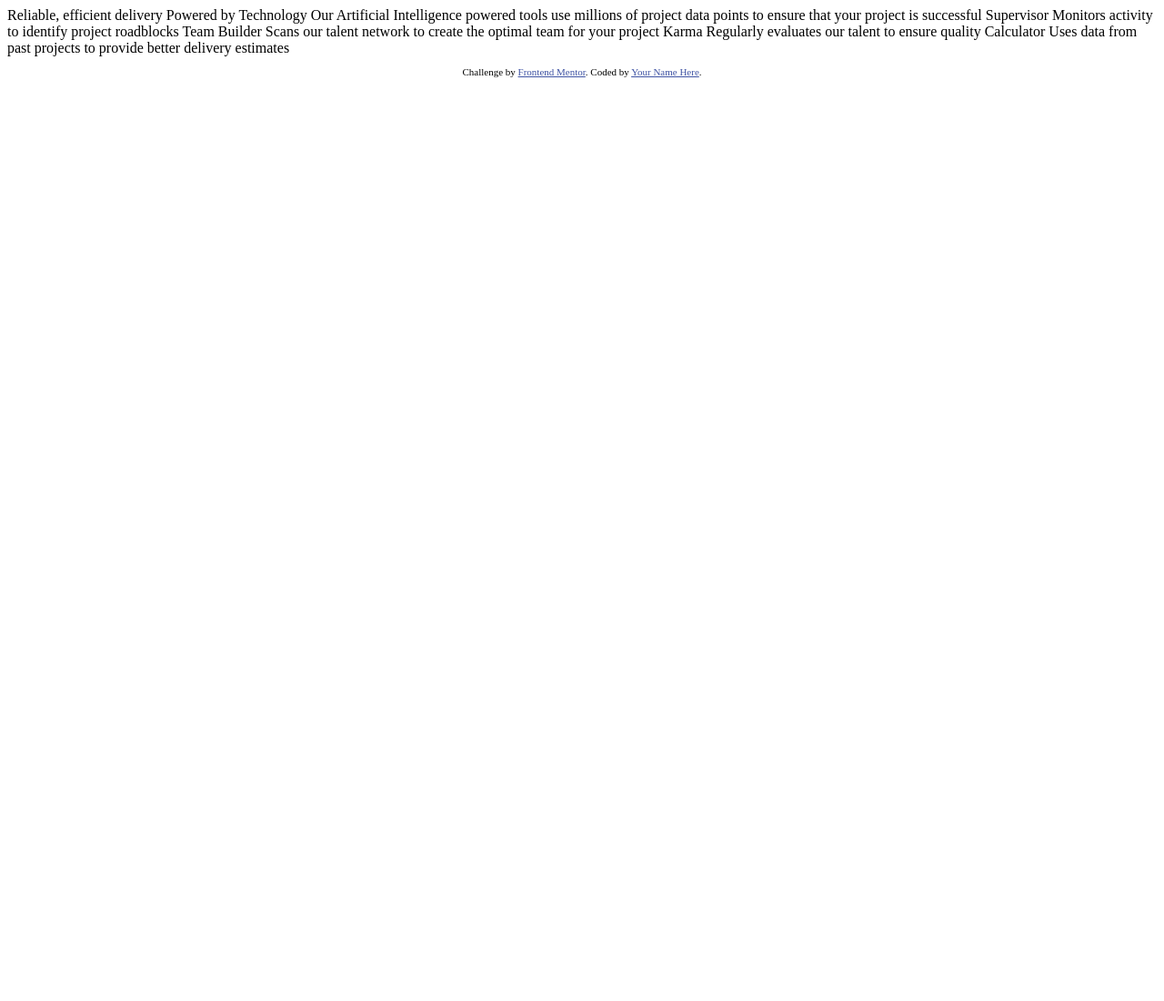
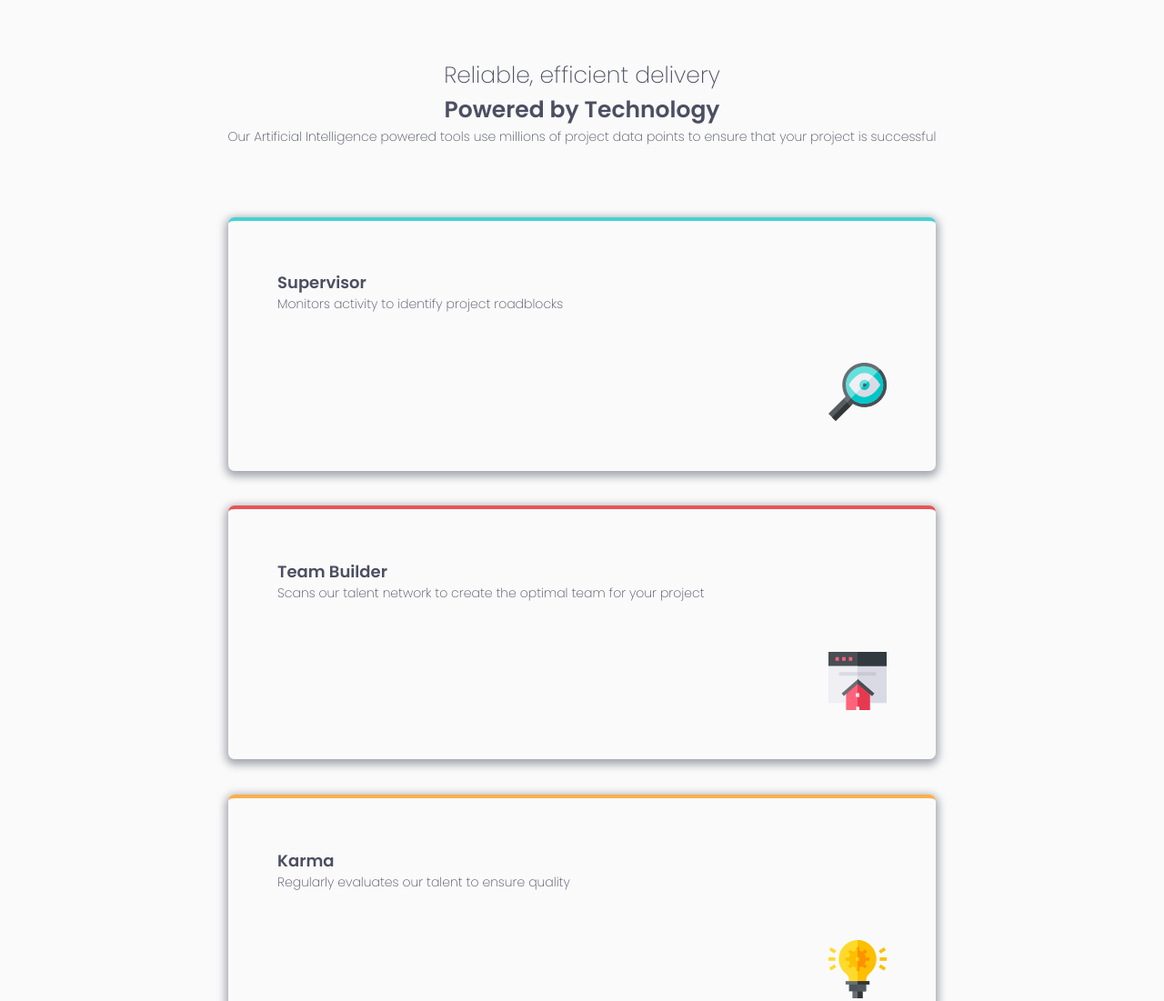
Before and after one commit to Diogovx/four-card-feature-section, a plain HTML site: page index.html in a window 1280 px wide. Shown: the top 1101 px of the page at 91% size. Before the commit the page ends 800 px from the top, so only its background shows below. Drawn offline with Linux system fonts and the light colour scheme.

Commit message:
Added css

```diff
--- a/index.html
+++ b/index.html
@@ -2,44 +2,56 @@
 <html lang="en">
 <head>
   <meta charset="UTF-8">
-  <meta name="viewport" content="width=device-width, initial-scale=1.0"> <!-- displays site properly based on user's device -->
+  <meta name="viewport" content="width=device-width, initial-scale=1.0">
 
+  <link rel="stylesheet" href="main.css">
   <link rel="icon" type="image/png" sizes="32x32" href="./images/favicon-32x32.png">
 
   <title>Frontend Mentor | Four card feature section</title>
 
-  <!-- Feel free to remove these styles or customise in your own stylesheet 👍 -->
-  <style>
-    .attribution { font-size: 11px; text-align: center; }
-    .attribution a { color: hsl(228, 45%, 44%); }
-  </style>
 </head>
 <body>
 
-  Reliable, efficient delivery
-  Powered by Technology
+  <main>
+    <h1>
+      Reliable, efficient delivery
+      <strong>Powered by Technology</strong>
+    </h1>
 
-  Our Artificial Intelligence powered tools use millions of project data points
-  to ensure that your project is successful
+    <p>
+      Our Artificial Intelligence powered tools use millions of project data points
+      to ensure that your project is successful
+    </p>
+    <div class="grid">
 
-  Supervisor
-  Monitors activity to identify project roadblocks
+      <div class="Supervisor">
+        <h2>Supervisor</h2>
+        <p>Monitors activity to identify project roadblocks</p>
+        <img src="images/icon-supervisor.svg" alt="Supervisor">
+      </div>
 
-  Team Builder
-  Scans our talent network to create the optimal team for your project
+      <section>
+        <div class="TeamBuilder">
+          <h2>Team Builder</h2>
+          <p>Scans our talent network to create the optimal team for your project</p>
+          <img src="images/icon-team-builder.svg" alt="Team Builder">
+        </div>
 
-  Karma
-  Regularly evaluates our talent to ensure quality
+        <div class="Karma">
+          <h2>Karma</h2>
+          <p>Regularly evaluates our talent to ensure quality</p>
+          <img src="images/icon-karma.svg" alt="Karma">
+        </div>
+      </section>
 
-  Calculator
-  Uses data from past projects to provide better delivery estimates
+      <div class="Calculator">
+        <h2>Calculator</h2>
+        <p>Uses data from past projects to provide better delivery estimates</p>
+        <img src="images/icon-calculator.svg" alt="Calculator">
+      </div>
+    </div>
+  </main>
 
 
-  <footer>
-    <p class="attribution">
-      Challenge by <a href="https://www.frontendmentor.io?ref=challenge" target="_blank">Frontend Mentor</a>.
-      Coded by <a href="#">Your Name Here</a>.
-    </p>
-  </footer>
 </body>
 </html>
--- /dev/null
+++ b/main.css
@@ -0,0 +1,112 @@
+@import url('https://fonts.googleapis.com/css2?family=Poppins:wght@200;400;600&display=swap');
+
+:root{
+    --Red: hsl(0, 78%, 62%);
+    --Cyan: hsl(180, 62%, 55%);
+    --Orange: hsl(34, 97%, 64%);
+    --Blue: hsl(212, 86%, 64%);
+
+    --Very-Dark-Blue: hsl(234, 12%, 34%);
+    --Grayish-Blue: hsl(229, 6%, 66%);
+    --Very-Light-Gray: hsl(0, 0%, 98%);
+}
+
+*{
+    padding: 0;
+    margin: 0;
+    box-sizing: border-box;
+}
+
+body{
+    overflow: hidden;
+    width: 100vw;
+    max-width: 100vw;
+    font-family: 'Poppins', sans-serif;
+    display: flex;
+    flex-direction: column;
+    align-items: center;
+    justify-content: center;
+    background-color: var(--Very-Light-Gray);
+}
+
+main{
+    margin: 5%;
+    color: var(--Very-Dark-Blue);
+}
+
+main h1{
+    font-size: 25px;
+    font-weight: 200;
+    text-align: center;
+}
+main h1 strong{
+    display: block;
+}
+
+main > p{
+    margin-bottom: 10%;
+    font-size: 14px;
+    font-weight: 200;
+    text-align: center;
+}
+
+main .grid{
+    display: grid;
+}
+
+main .grid div{
+    margin-bottom: 5%;
+    box-shadow: 0px 3px 10px 3px var(--Grayish-Blue);
+    border-radius: 7px;
+    padding: 7%;
+}
+
+main .grid div h2{
+    font-size: 18px;
+}
+
+main .grid div p{
+    font-size: 14px;
+    font-weight: 200;
+    margin-bottom: 8%;
+}
+
+main .grid div img{
+    display: block;
+    margin-left: auto;
+}
+
+main .Supervisor{
+    border-top: 4px solid var(--Cyan);
+    /*grid-area: supervisor;*/
+}
+main .TeamBuilder{
+    border-top: 4px solid var(--Red);
+    /*grid-area: teambuilder;*/
+}
+main .Karma{
+    border-top: 4px solid var(--Orange);
+    /*grid-area: karma;*/
+}
+main .Calculator{
+    border-top: 4px solid var(--Blue);
+    /*grid-area: calculator;*/
+}
+
+@media (min-width: 1440px) {
+    main .grid{
+        display: flex;
+        align-items: center;
+        justify-content: center;
+        gap: 2%;
+    }
+
+    main .grid > div{
+        width: 40%;
+        padding: 2%;
+    }
+    main h1{
+        font-size: 30px;
+        margin-bottom: 1%;
+    }
+}
```
Also changed, not shown: images/Screenshot.png (added), 3 other files.
